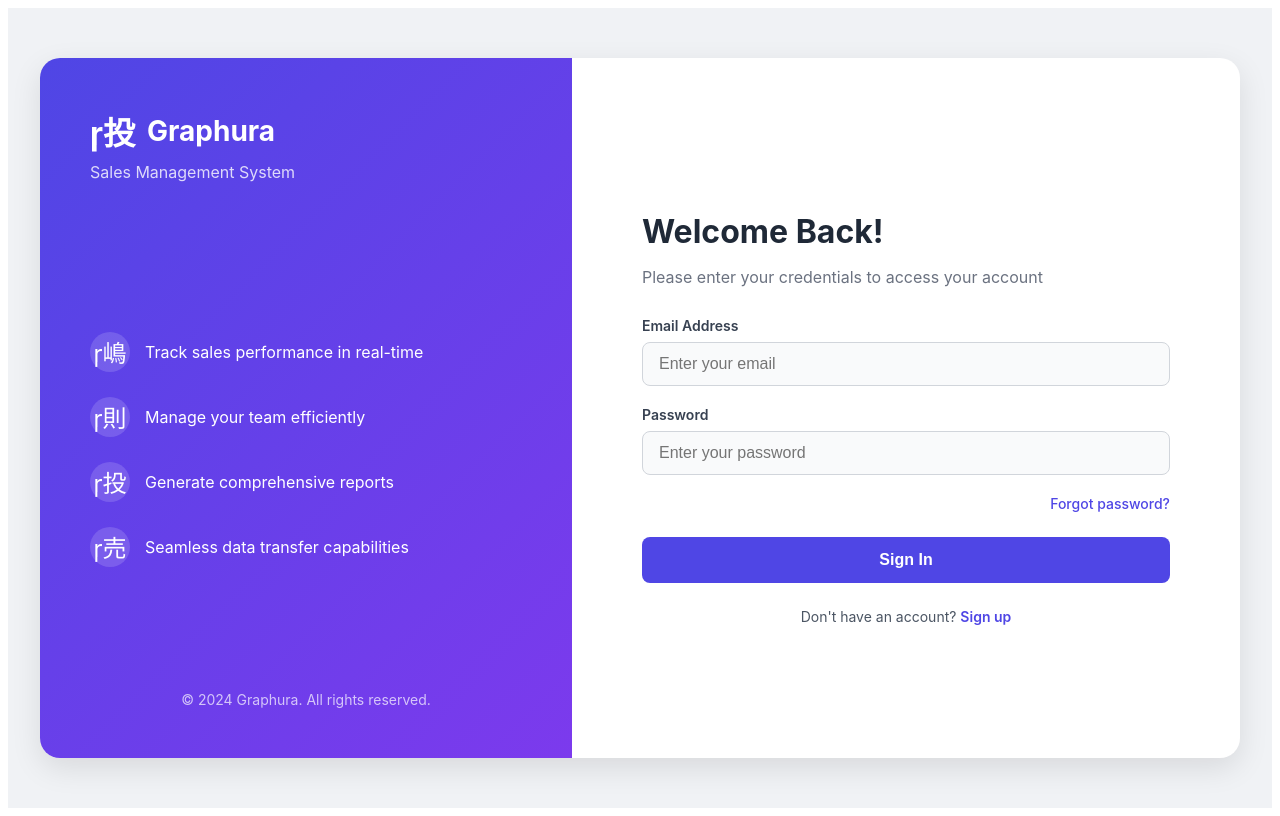
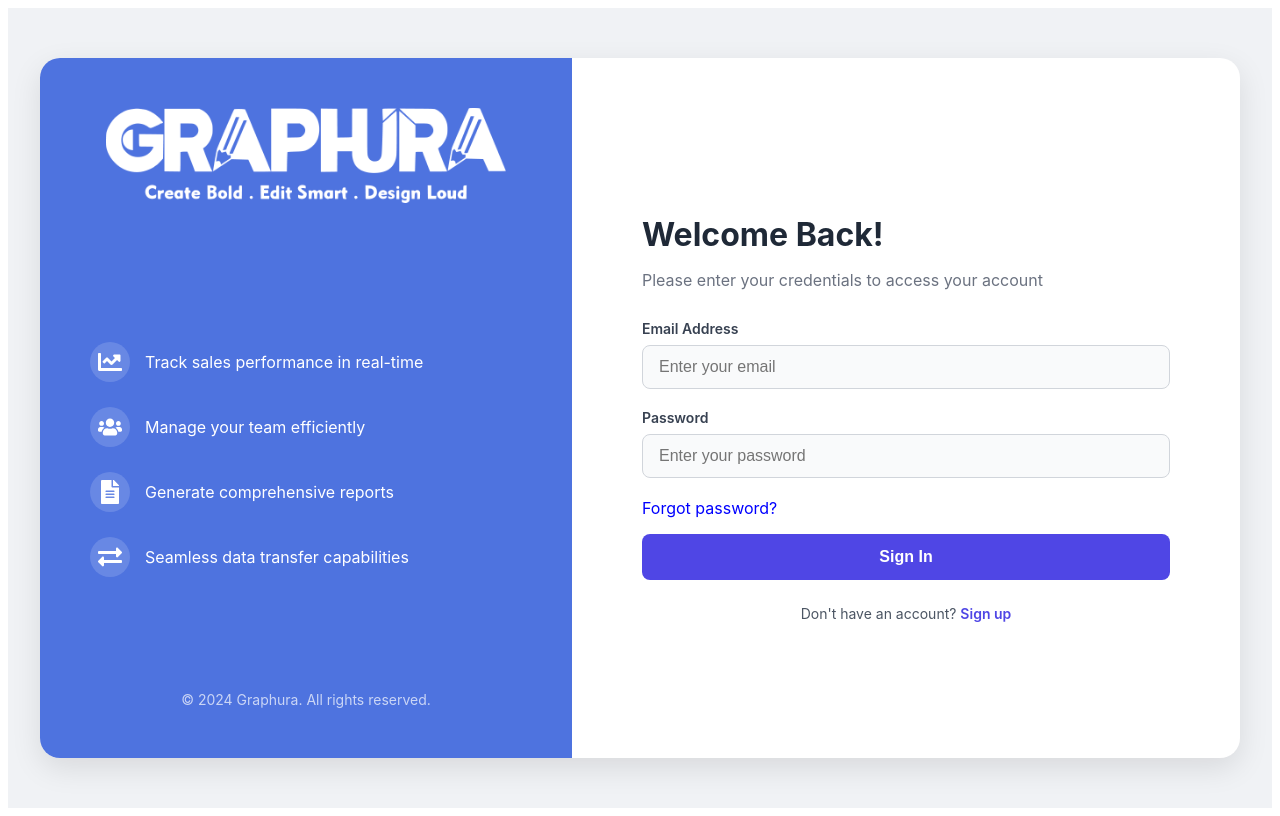
Before and after one commit to databasegraphura/frontend_sm, a React (Vite) app: page /login in a window 1280 px wide. Built offline with nearby package versions, Linux system fonts and the light colour scheme.

Commit message:
Fixed login page (by akash)

```diff
--- a/package.json
+++ b/package.json
@@ -13,6 +13,7 @@
     "dotenv": "^17.2.1",
     "react": "^19.1.1",
     "react-dom": "^19.1.1",
+    "react-icons": "^5.5.0",
     "react-router-dom": "^7.8.0"
   },
   "devDependencies": {
--- a/src/Pages/Auth.css
+++ b/src/Pages/Auth.css
@@ -22,7 +22,7 @@
 /* Sidebar Styling */
 .auth-sidebar {
     width: 45%;
-    background: linear-gradient(135deg, #4f46e5, #7c3aed);
+    background: #4E73DF;
     color: white;
     padding: 50px;
     display: flex;
@@ -30,23 +30,26 @@
     justify-content: space-between;
 }
 
-.auth-sidebar-header .auth-logo {
+.auth-sidebar-header {
     font-size: 28px;
     font-weight: 700;
     display: flex;
     align-items: center;
+
+}
+
+.auth-logo {
+  display: flex;
+  align-items: center;
+  justify-content: center;
 }
 
 .auth-logo-icon {
-    margin-right: 12px;
-    font-size: 32px;
+  width: 400px;   /* Adjust as needed */
+  height: auto;  /* Keeps proportions */
 }
 
-.auth-sidebar-header .auth-tagline {
-    font-size: 16px;
-    margin-top: 8px;
-    opacity: 0.8;
-}
+
 
 .auth-features {
     margin-top: 50px;
--- a/src/Pages/Login.css
+++ b/src/Pages/Login.css
@@ -271,4 +271,5 @@
   .login-feature {
     margin-bottom: 15px;
   }
+
 }
--- a/src/Pages/Login.jsx
+++ b/src/Pages/Login.jsx
@@ -1,6 +1,9 @@
 import React, { useState } from 'react';
 import { useNavigate } from 'react-router-dom';
 import './Auth.css';
+import logo from "src/Assets/logo.png";
+import { FaChartLine, FaUsers, FaFileAlt, FaExchangeAlt } from "react-icons/fa";
+import ForgotPasswordModal from '../components/ForgotPasswordModal.jsx';
 
 // Main Component for the Login/Signup page
 const LoginPage = ({ onLogin }) => {
@@ -10,27 +13,25 @@ const LoginPage = ({ onLogin }) => {
     <div className="auth-page">
       <div className="auth-container">
         <div className="auth-sidebar">
-          <div className="auth-sidebar-header">
-            <div className="auth-logo">
-              <span className="auth-logo-icon">投</span> Graphura
-            </div>
-            <div className="auth-tagline">Sales Management System</div>
+          <div className="auth-logo">
+            <img src={logo} alt="Graphura Logo" className="auth-logo-icon" />
           </div>
+
           <div className="auth-features">
             <div className="auth-feature">
-              <span className="auth-feature-icon">嶋</span>
+              <span className="auth-feature-icon"><FaChartLine /></span>
               <span className="auth-feature-text">Track sales performance in real-time</span>
             </div>
             <div className="auth-feature">
-              <span className="auth-feature-icon">則</span>
+              <span className="auth-feature-icon"><FaUsers /></span>
               <span className="auth-feature-text">Manage your team efficiently</span>
             </div>
             <div className="auth-feature">
-              <span className="auth-feature-icon">投</span>
+              <span className="auth-feature-icon"><FaFileAlt /></span>
               <span className="auth-feature-text">Generate comprehensive reports</span>
             </div>
             <div className="auth-feature">
-              <span className="auth-feature-icon">売</span>
+              <span className="auth-feature-icon"><FaExchangeAlt /></span>
               <span className="auth-feature-text">Seamless data transfer capabilities</span>
             </div>
           </div>
@@ -55,6 +56,7 @@ const LoginForm = ({ onLogin, switchToSignup }) => {
   const [formData, setFormData] = useState({ email: '', password: '' });
   const [isLoading, setIsLoading] = useState(false);
   const [error, setError] = useState('');
+  const [showForgotPassword, setShowForgotPassword] = useState(false);
   const navigate = useNavigate();
 
   const handleInputChange = (e) => {
@@ -88,7 +90,6 @@ const LoginForm = ({ onLogin, switchToSignup }) => {
 
       if (onLogin) {
         onLogin(data.data.user, data.token);
-        // Navigate based on the returned user role
         if (data.data.user.role === 'executive') {
           navigate('/my-projects');
         } else {
@@ -139,9 +140,21 @@ const LoginForm = ({ onLogin, switchToSignup }) => {
             required
           />
         </div>
-        <div className="form-options">
-          <a href="#" className="forgot-password">Forgot password?</a>
-        </div>
+        <p
+        style={{ cursor: "pointer", color: "blue" }}
+        onClick={() => setShowForgotPassword(true)}
+      >
+        Forgot password?
+      </p>
+
+      {/* Modal */}
+      {showForgotPassword && (
+        <ForgotPasswordModal
+          isOpen={showForgotPassword}
+          onClose={() => setShowForgotPassword(false)}
+        />
+      )}
+
         <button
           type="submit"
           className={`auth-button ${isLoading ? 'loading' : ''}`}
@@ -150,9 +163,16 @@ const LoginForm = ({ onLogin, switchToSignup }) => {
           {isLoading ? 'Signing In...' : 'Sign In'}
         </button>
         <div className="signup-link">
-          Don't have an account? <a href="#" onClick={(e) => { e.preventDefault(); switchToSignup(); }}>Sign up</a>
+          Don't have an account?{" "}
+          <a href="#" onClick={(e) => { e.preventDefault(); switchToSignup(); }}>
+            Sign up
+          </a>
         </div>
       </form>
+
+      {showForgotPassword && (
+        <ForgotPasswordModal onClose={() => setShowForgotPassword(false)} />
+      )}
     </>
   );
 };
--- /dev/null
+++ b/src/components/ForgotPasswordModal.css
@@ -0,0 +1,97 @@
+/* Overlay */
+.fp-overlay {
+  position: fixed;
+  top: 0;
+  left: 0;
+  width: 100%;
+  height: 100%;
+  background: rgba(0, 0, 0, 0.5);
+  display: flex;
+  align-items: center;
+  justify-content: center;
+  z-index: 1000;
+}
+
+/* Modal Box */
+.fp-modal {
+  background: white;
+  border-radius: 10px;
+  padding: 24px;
+  width: 360px;
+  max-width: 95%;
+  position: relative;
+  box-shadow: 0 4px 20px rgba(0, 0, 0, 0.15);
+  font-family: "Inter", sans-serif;
+  box-sizing: border-box;
+}
+
+/* Close Button */
+.fp-close {
+  position: absolute;
+  top: 12px;
+  right: 14px;
+  background: none;
+  border: none;
+  font-size: 22px;
+  cursor: pointer;
+}
+
+/* Title & Text */
+.fp-title {
+  margin-bottom: 8px;
+  font-size: 18px;
+  font-weight: 600;
+}
+.fp-text {
+  font-size: 14px;
+  color: #555;
+  margin-bottom: 20px;
+  line-height: 1.5;
+}
+
+/* Input */
+.fp-input {
+  width: 100%;
+  padding: 12px;
+  margin-bottom: 14px;
+  border: 1px solid #ccc;
+  border-radius: 6px;
+  font-size: 14px;
+  box-sizing: border-box; /* Prevent overflow */
+}
+
+/* Buttons (same text size & style base) */
+.fp-submit,
+.fp-back {
+  width: 100%;
+  padding: 12px;
+  font-size: 14px;
+  font-weight: 500;
+  border-radius: 6px;
+  cursor: pointer;
+  border: none;
+  display: flex;
+  align-items: center;
+  justify-content: center;
+  gap: 6px;
+  box-sizing: border-box;
+}
+
+/* Primary button */
+.fp-submit {
+  background: #4F46E5;
+  color: white;
+}
+.fp-submit:hover {
+  background: #4338CA;
+}
+
+/* Secondary button */
+.fp-back {
+  margin-top: 10px;
+  background: #6B7280;
+  color: white;
+}
+.fp-back:hover {
+  background: #4B5563;
+}
--- /dev/null
+++ b/src/components/ForgotPasswordModal.jsx
@@ -0,0 +1,39 @@
+import React, { useState } from 'react';
+import './ForgotPasswordModal.css';
+
+const ForgotPasswordModal = ({ isOpen, onClose }) => {
+  const [email, setEmail] = useState('');
+
+  const handleSubmit = (e) => {
+    e.preventDefault();
+    console.log("Reset link sent to:", email);
+    // Call your API to send reset link
+    onClose();
+  };
+
+  if (!isOpen) return null;
+
+  return (
+    <div className="fp-overlay">
+      <div className="fp-modal">
+        <button className="fp-close" onClick={onClose}>×</button>
+        <h2 className="fp-title">🔑 Forgot Password</h2>
+        <p className="fp-text">Enter your email address and we’ll send you a password reset link.</p>
+        <form onSubmit={handleSubmit}>
+          <input
+            type="email"
+            placeholder="Email address"
+            value={email}
+            onChange={(e) => setEmail(e.target.value)}
+            required
+            className="fp-input"
+          />
+          <button type="submit" className="fp-submit">📩 Send Reset Link</button>
+        </form>
+        <button className="fp-back" onClick={onClose}>⬅ Back to Login</button>
+      </div>
+    </div>
+  );
+};
+
+export default ForgotPasswordModal;
--- a/vite.config.js
+++ b/vite.config.js
@@ -1,8 +1,19 @@
-import { defineConfig } from 'vite'
-import react from '@vitejs/plugin-react'
+import { defineConfig } from 'vite';
+import react from '@vitejs/plugin-react';
+import path from 'path';
+import { fileURLToPath } from 'url';
+
+// Recreate __dirname in ESM
+const __filename = fileURLToPath(import.meta.url);
+const __dirname = path.dirname(__filename);
 
 export default defineConfig({
   plugins: [react()],
+  resolve: {
+    alias: {
+      src: path.resolve(__dirname, './src'),
+    },
+  },
   server: {
     proxy: {
       '/api': {
@@ -13,4 +24,4 @@ export default defineConfig({
       }
     }
   }
-})
+});
```
Also changed, not shown: src/Assets/logo.png (added), 1 other file (tests, documents, lock files or other folders).
